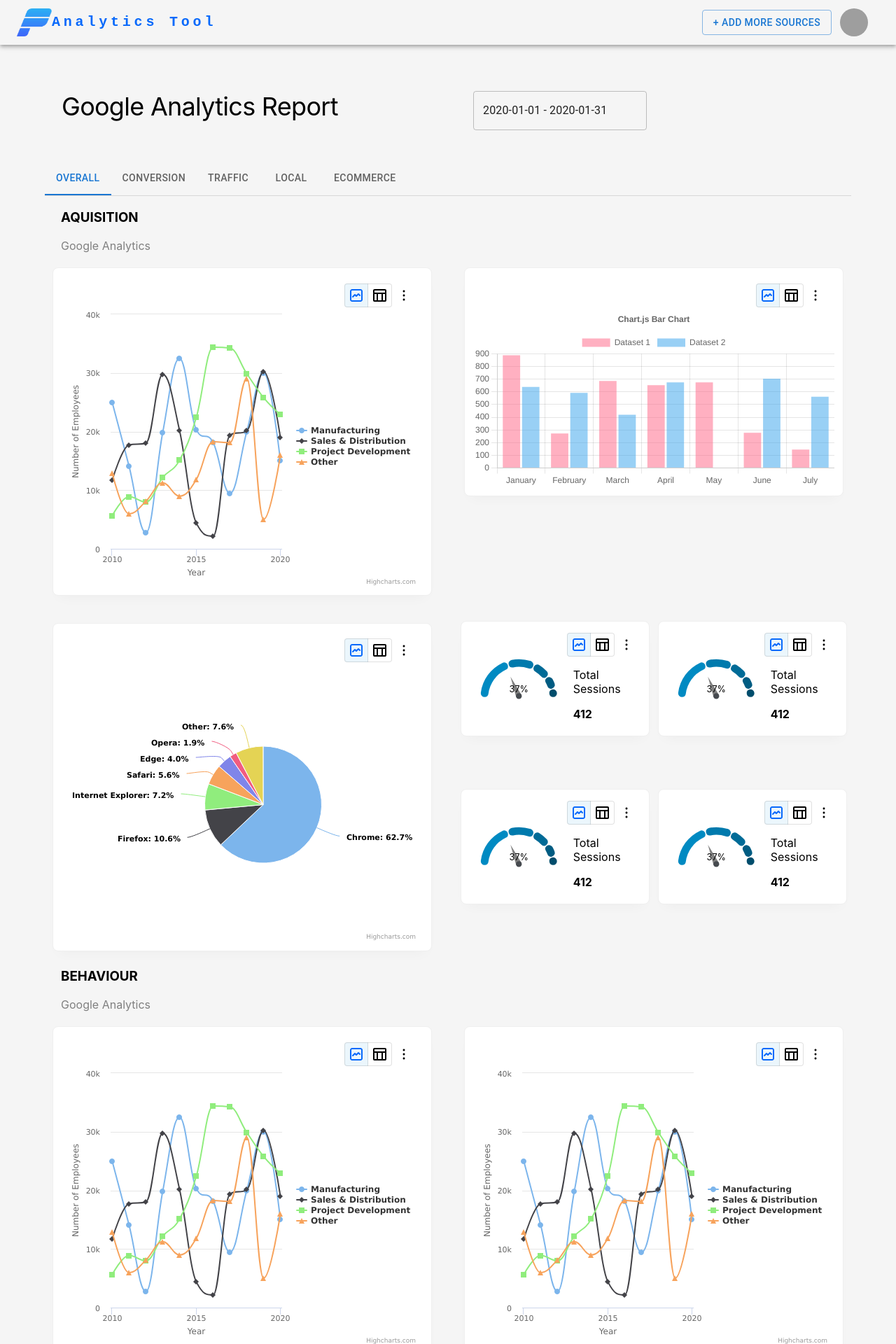
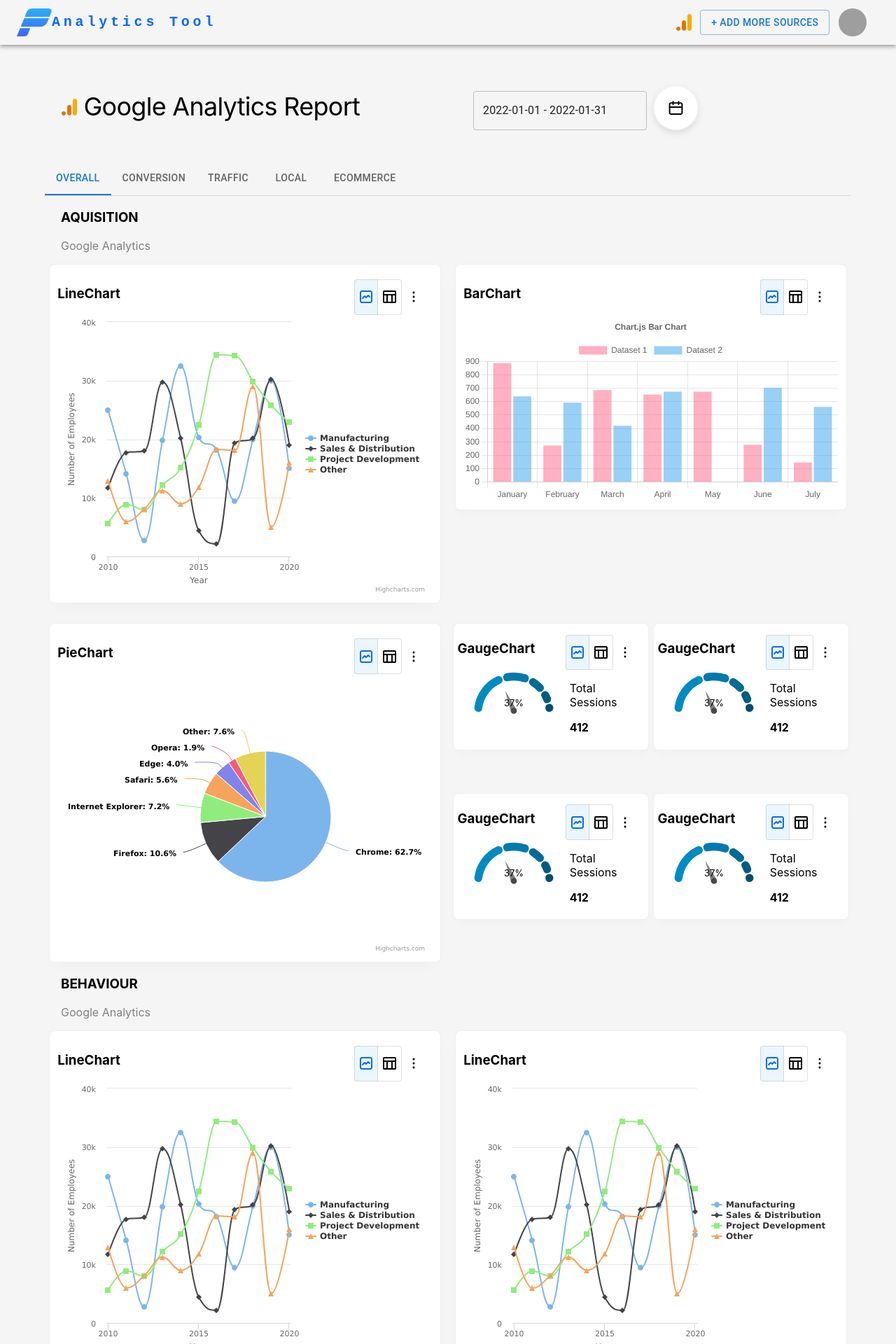
Before and after one commit to KiranGoyal88/Analytic-Dashboard, a React (Create React App) app: page / in a window 1280 px wide. Shown: the top 1920 px of the page at 70% size. Built offline with nearby package versions, Linux system fonts and the light colour scheme; grey boxes are pictures that could not be loaded; what @mui/x-date-pickers-pro would draw is missing.

Commit message:
Add icons | update css | update bar chart for metric | Add title

```diff
--- a/src/App.js
+++ b/src/App.js
@@ -20,7 +20,7 @@
 function App() {
 
   const [selectedWidget, setSelectedWidget] = useState(null);
-  const [dateRange, setDateRange] = useState({ startDate: '2020-01-01', endDate: '2020-01-31' });
+  const [dateRange, setDateRange] = useState({ startDate: '2022-01-01', endDate: '2022-01-31' });
 
   return (
     <div className="Grid" style={{ backgroundColor: "#F5F5F5" }}>
@@ -38,7 +38,9 @@
             <div style={{
               fontSize: "36px",
               letterSpacing: "-0.02em"
-            }}>Google Analytics Report</div>
+            }}>
+              <LogsIcon /> Google Analytics Report
+            </div>
           </Grid>
           <Grid item xs={6}>
             <CalendarComponent dateRange={dateRange} setDateRange={setDateRange} />
@@ -51,11 +53,11 @@
           <p style={{ color: "gray" }}> Google Analytics</p>
         </div>
 
-        <Grid container rowSpacing={1} columnSpacing={{ xs: 1, sm: 2, md: 3 }}>
-          <Grid item xs={6} >
+        <Grid container rowSpacing={1} columnSpacing={1}>
+          <Grid item xs={12} md={6}>
             <ChartRenderer setSelectedWidget={setSelectedWidget} chartType='LineChart'><LineChartComponent /></ChartRenderer>
           </Grid>
-          <Grid item xs={6} >
+          <Grid item xs={12} md={6} >
             <ChartRenderer setSelectedWidget={setSelectedWidget} chartType='BarChart'><BarChartComponent /></ChartRenderer>
           </Grid>
         </Grid>
@@ -63,13 +65,13 @@
         <Grid
           container
           rowSpacing={1}
-          columnSpacing={{ xs: 1, sm: 2, md: 3 }}
+          columnSpacing={{ xs: 1, sm: 1, md: 1 }}
           style={{ marginTop: "20px" }}
         >
-          <Grid item xs={6} >
+          <Grid item xs={12} md={6} >
             <ChartRenderer setSelectedWidget={setSelectedWidget} chartType='PieChart'><PieChartComponent /></ChartRenderer>
           </Grid>
-          <Grid item container xs={6}>
+          <Grid item container xs={12} md={6}>
             {[1, 1, 1, 1].map(() => {
               return (
                 <Grid item xs={6} >
@@ -85,29 +87,29 @@
           <p style={{ color: "gray" }}> Google Analytics</p>
         </div>
 
-        <Grid container rowSpacing={1} columnSpacing={{ xs: 1, sm: 2, md: 3 }}>
-          <Grid item xs={6} >
+        <Grid container rowSpacing={1} columnSpacing={1}>
+          <Grid item xs={12} md={6} >
             <ChartRenderer setSelectedWidget={setSelectedWidget} chartType='LineChart'><LineChartComponent /></ChartRenderer>
           </Grid>
-          <Grid item xs={6} >
+          <Grid item xs={12} md={6} >
             <ChartRenderer setSelectedWidget={setSelectedWidget} chartType='LineChart'><LineChartComponent /></ChartRenderer>
           </Grid>
         </Grid>
         <Grid
           container
           rowSpacing={1}
-          columnSpacing={{ xs: 1, sm: 2, md: 3 }}
+          columnSpacing={1}
         ></Grid>
 
         <Grid
           container
           rowSpacing={1}
-          columnSpacing={{ xs: 1, sm: 2, md: 3 }}
+          columnSpacing={1}
           style={{ marginTop: "20px" }}
         >
           {[1, 1, 1, 1].map(() => {
             return (
-              <Grid item xs={3} >
+              <Grid item xs={6} md={3} >
                 <ChartRenderer setSelectedWidget={setSelectedWidget} chartType='GaugeChart'><GaugeChartComponent /></ChartRenderer>
               </Grid>
             );
@@ -122,14 +124,14 @@
         <Grid
           container
           rowSpacing={1}
-          columnSpacing={{ xs: 1, sm: 2, md: 3 }}
+          columnSpacing={1}
           style={{ marginTop: "20px" }}
         >
-          <Grid item xs={6} >
+          <Grid item xs={12} md={6} >
             <ChartRenderer setSelectedWidget={setSelectedWidget} chartType='Table'><StickyHeadTable /></ChartRenderer>
             <ChartRenderer setSelectedWidget={setSelectedWidget} chartType='FunnelChart'><FunnelChartComponent /></ChartRenderer>
           </Grid>
-          <Grid item xs={6} >
+          <Grid item xs={12} md={6}>
             <ChartRenderer setSelectedWidget={setSelectedWidget} chartType='PieChart'><PieChartComponent /></ChartRenderer>
             <ChartRenderer setSelectedWidget={setSelectedWidget} chartType='Table'><StickyHeadTable numRows={3} /></ChartRenderer>
             <ChartRenderer setSelectedWidget={setSelectedWidget} chartType='Table'><StickyHeadTable numRows={3} /></ChartRenderer>
--- a/src/components/CalendarComponent.jsx
+++ b/src/components/CalendarComponent.jsx
@@ -1,16 +1,14 @@
 import * as React from "react";
 import TextField from "@mui/material/TextField";
-import {
-  LocalizationProvider,
-  StaticDateRangePicker
-} from "@mui/x-date-pickers-pro";
+import { LocalizationProvider, StaticDateRangePicker } from "@mui/x-date-pickers-pro";
 import { AdapterDateFns } from "@mui/x-date-pickers-pro/AdapterDateFns";
 import Box from "@mui/material/Box";
+import { ReactComponent as CalenderIcon } from "../assets/svg/calender.svg";
 
 export default function CalendarComponent({ dateRange, setDateRange }) {
   const [toggleCalendar, setToggleCalendar] = React.useState(false);
 
-  const handleDateChange = (date) => {
+  const handleDateChange = date => {
     const start = new Date(date[0]).toLocaleDateString("en-US");
     const end = new Date(date[1]).toLocaleDateString("en-US");
 
@@ -22,20 +20,16 @@
   };
 
   return (
-    <LocalizationProvider
-      dateAdapter={AdapterDateFns}
-      localeText={{ start: "Start Date", end: "End Date" }}>
+    <LocalizationProvider dateAdapter={AdapterDateFns} localeText={{ start: "Start Date", end: "End Date" }}>
       <Box position="absolute">
-        <TextField
-          value={`${dateRange.startDate} - ${dateRange.endDate}`}
-          onClick={handleCalendarToggle}
-        />
+        <TextField value={`${dateRange.startDate} - ${dateRange.endDate}`} onClick={handleCalendarToggle} />
+        <CalenderIcon onClick={handleCalendarToggle} style={{ width: "25%", margin: "-4% 0% 0% 0%" }} />
         {toggleCalendar && (
           <React.Fragment>
             <StaticDateRangePicker
               displayStaticWrapperAs="desktop"
               value={[dateRange.startDate, dateRange.endDate]}
-              onChange={(date) => handleDateChange(date)}
+              onChange={date => handleDateChange(date)}
             />
             <span onClick={toggleCalendar}>&nbsp;</span>
           </React.Fragment>
--- a/src/components/ChartRenderer.jsx
+++ b/src/components/ChartRenderer.jsx
@@ -18,7 +18,7 @@
   return (
     <div
       style={{
-        margin: "1% 2%",
+        margin: "0% 1%",
         padding: "2% 2%",
         border: "1px solid #EFEFEF",
         borderRadius: "8px",
@@ -29,9 +29,10 @@
       }}
     >
       {/* {props.chartType !== "GaugeChart" ? ( */}
+      <div style={{ display: "flex", flexDirection: "row", justifyContent: "space-between" }}>
+        <h3>{props.chartType}</h3>
         <div
           style={{
-          alignSelf: "flex-end",
             marginRight: "10px",
             marginTop: "10px",
             display: "flex"
@@ -54,6 +55,7 @@
             </ToggleButton>
           </ToggleButtonGroup>
           <MoreVert setSelectedWidget={props.setSelectedWidget} chartType={props.chartType} />
+        </div>
         {/* <IconButton
           aria-label="delete"
           size="medium"
--- a/src/components/HeaderComponent.jsx
+++ b/src/components/HeaderComponent.jsx
@@ -11,6 +11,7 @@
 import Button from "@mui/material/Button";
 import Tooltip from "@mui/material/Tooltip";
 import MenuItem from "@mui/material/MenuItem";
+import { ReactComponent as LogsIcon } from "../assets/svg/logs.svg";
 // import AdbIcon from "@mui/icons-material/Adb";
 
 const pages = ["Products", "Pricing", "Blog"];
@@ -96,9 +97,12 @@
               ))}
             </Menu>
           </Box> */}
-          <div style={{ width: "55%", alignSelf: "right" }}></div>
-          <Button variant="outlined">+ Add more sources</Button>
-          <div style={{ width: "1%", alignSelf: "right" }}></div>
+          <div style={{ width: "52%", alignSelf: "right" }}></div>
+          <LogsIcon />
+          <Button variant="outlined" style={{ margin: "0% 1%" }}>
+            + Add more sources
+          </Button>
+          {/* <div style={{ width: "1%", alignSelf: "right" }}></div> */}
 
           {/* <AdbIcon sx={{ display: { xs: "flex", md: "none" }, mr: 1 }} />
           <Typography
--- a/src/sidebar/EditBarChartData.jsx
+++ b/src/sidebar/EditBarChartData.jsx
@@ -5,18 +5,22 @@
 import Typography from "@mui/material/Typography";
 import ExpandMoreIcon from "@mui/icons-material/ExpandMore";
 import Axis from "./Axis";
-import Filters from "./Filters";
-import Metrics from "./Metrics";
-import Dimensions from "./Dimensions";
 import TitleInput from "./TitleInput";
-import FilterMessage from "./FilterMessage";
 import FilterHeading from "./FilterHeading";
 import { FilterPopup } from "../filterpopup/FilterPopup";
 import SingleMetricSettings from "./SingleMetricSettings";
+import AppliedFilters from "./AppliedFilters";
 
 export default function EditBarChartData({ dateRange }) {
   const [modalState, setModalState] = useState(false);
   const [metricMenuState, setMetricMenuState] = useState(false);
+  const [selectedMetric, setSelectedMetric] = useState(null);
+
+  const [totalMetrics, setTotalMetrics] = useState({
+    leftAxis: ["Users", "Impressions"],
+    rightAxis: ["Clicks", "CTR"]
+  });
+
   const [appliedFilters, setAppliedFilters] = useState({
     FilterName: "",
     DimensionFilter: [
@@ -24,17 +28,17 @@
         operator: "",
         filter: "",
         filterParameter: "",
-        filterParameterValue: "",
-      },
+        filterParameterValue: ""
+      }
     ],
     MetricFilter: [
       {
         operator: "",
         filter: "",
         filterParameter: "",
-        filterParameterValue: "",
-      },
-    ],
+        filterParameterValue: ""
+      }
+    ]
   });
 
   const resetDimensionFilter = () => {
@@ -45,9 +49,9 @@
           operator: "",
           filter: "",
           filterParameter: "",
-          filterParameterValue: "",
-        },
-      ],
+          filterParameterValue: ""
+        }
+      ]
     });
   };
 
@@ -59,9 +63,9 @@
           operator: "",
           filter: "",
           filterParameter: "",
-          filterParameterValue: "",
-        },
-      ],
+          filterParameterValue: ""
+        }
+      ]
     });
   };
 
@@ -69,12 +73,14 @@
     <div>
       {metricMenuState ? (
         <SingleMetricSettings
+          dateRange={dateRange}
           appliedFilter={appliedFilters}
           setModalState={setModalState}
           setMetricMenuState={setMetricMenuState}
           resetDimensionFilter={resetDimensionFilter}
           resetMetricFilter={resetMetricFilter}
-          dateRange={dateRange}
+          selectedMetric={selectedMetric}
+          setSelectedMetric={setSelectedMetric}
         />
       ) : (
         <div>
@@ -83,7 +89,8 @@
               sx={{ minHeight: "40px" }}
               expandIcon={<ExpandMoreIcon />}
               aria-controls="panel1a-content"
-              id="panel1a-header">
+              id="panel1a-header"
+            >
               <Typography fontSize={14} fontWeight={"600"}>
                 Edit Title
               </Typography>
@@ -93,16 +100,19 @@
             </AccordionDetails>
           </Accordion>
           <Accordion defaultExpanded={true} sx={{ boxShadow: "none" }}>
-            <AccordionSummary
-              expandIcon={<ExpandMoreIcon />}
-              aria-controls="panel1a-content"
-              id="panel1a-header">
+            <AccordionSummary expandIcon={<ExpandMoreIcon />} aria-controls="panel1a-content" id="panel1a-header">
               <Typography fontSize={14} fontWeight={"600"}>
                 Edit Widget Data
               </Typography>
             </AccordionSummary>
             <AccordionDetails sx={{ marginLeft: "10px" }}>
-              <Axis setMetricMenuState={setMetricMenuState} />
+              <Axis
+                setSelectedMetric={setSelectedMetric}
+                setMetricMenuState={setMetricMenuState}
+                totalMetrics={totalMetrics}
+              />
+              <FilterHeading />
+              <AppliedFilters appliedFilter={appliedFilters} showRemove={false} />
             </AccordionDetails>
           </Accordion>
         </div>
```
Lines whose indentation alone changed are shown as unchanged.
